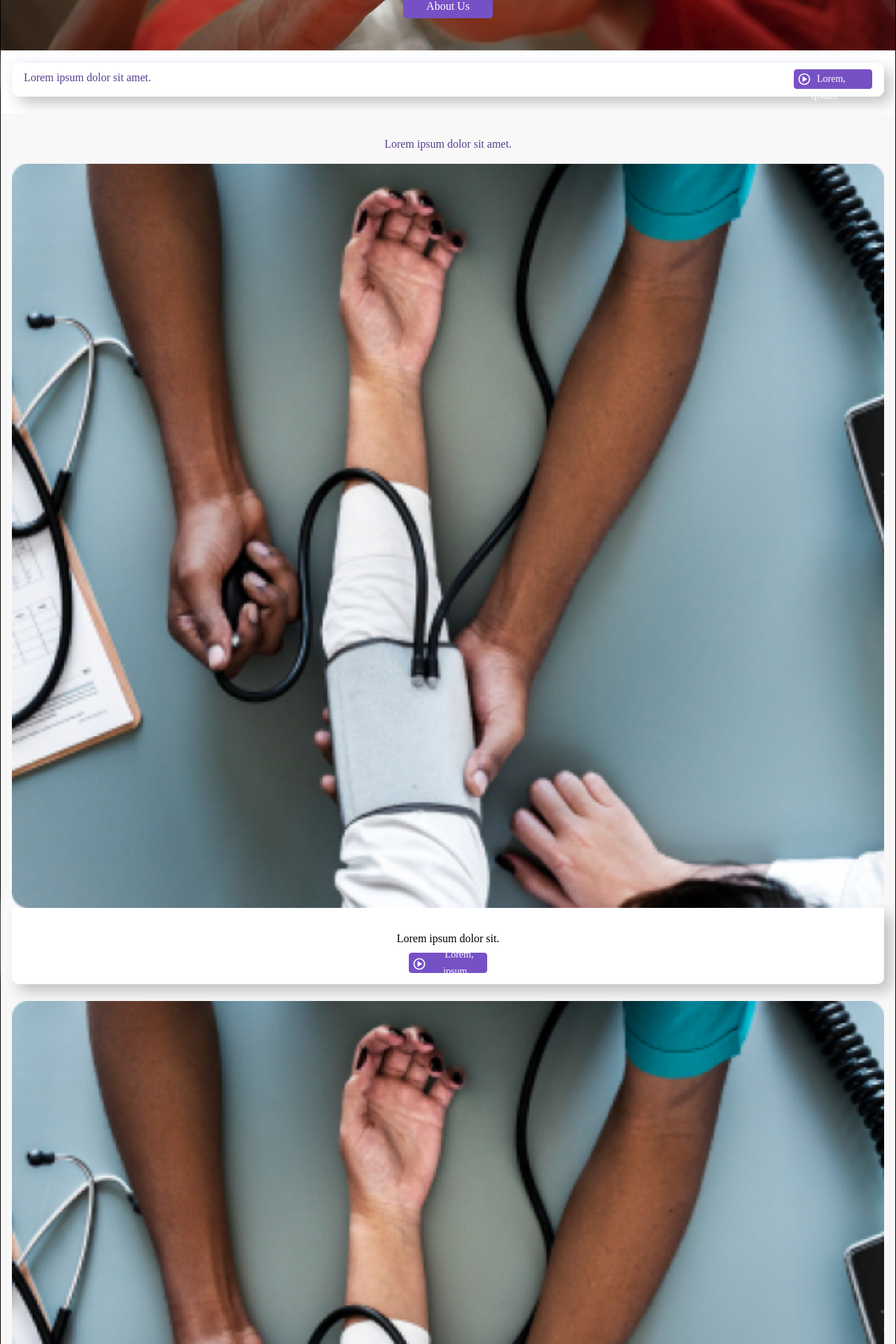
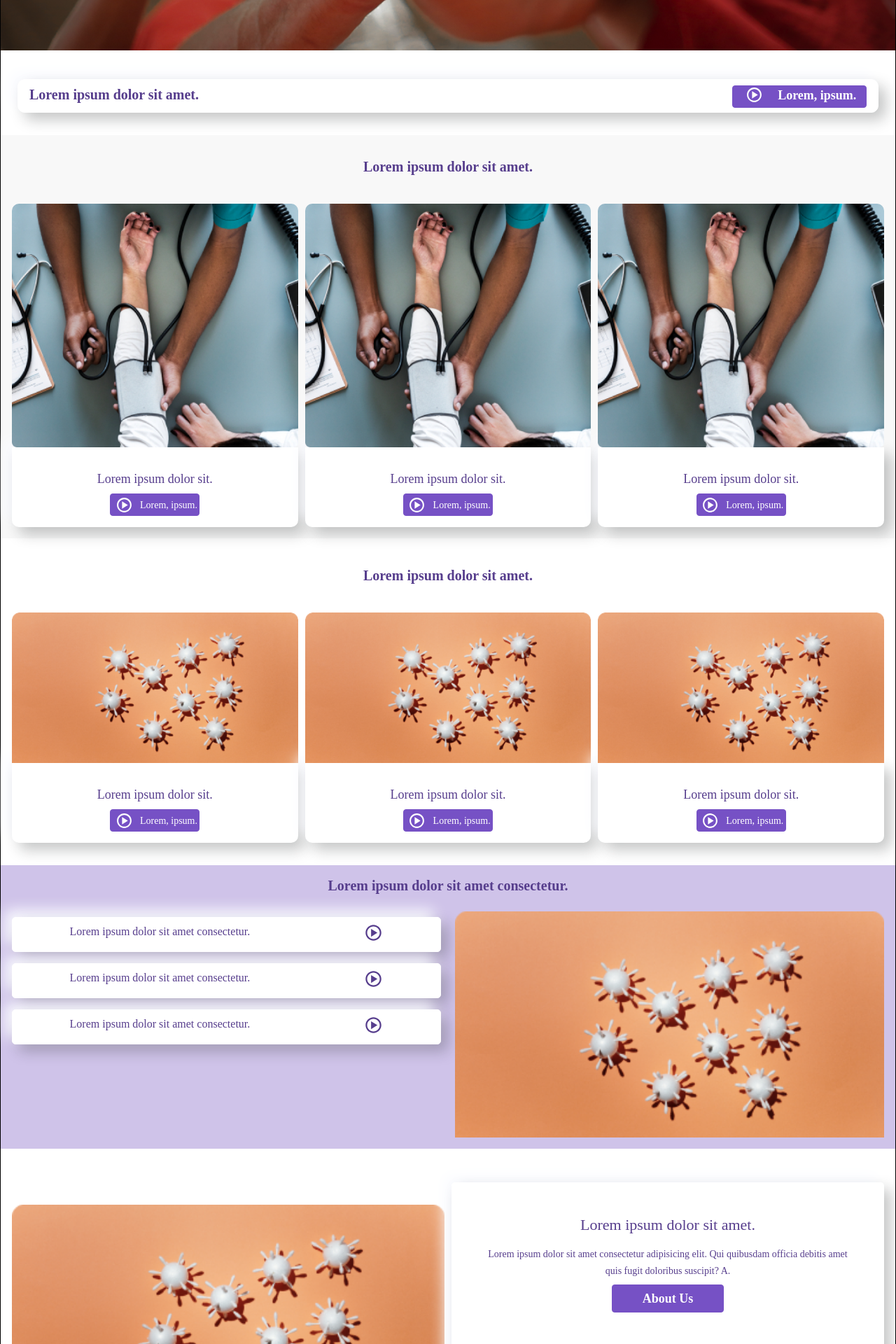
Before and after one commit to DevZibah/SCA-TeamHerHive, a React (Create React App) app: page / in a window 1280 px wide. Shown: the part 620-2540 px from the top of the page at 70% size. Built offline with nearby package versions, Linux system fonts and the light colour scheme.

Commit message:
craeted a tb view

```diff
--- a/src/Components/Home.js
+++ b/src/Components/Home.js
@@ -20,7 +20,7 @@ const Home = () => {
           </Link>
         </div>
       </section>
-      <div className='p-3'>
+      <div className='p-3 div-mid p-md-4'>
         <section className='sec-two d-flex p-3'>
           <p className='p-th mt-n2'>Lorem ipsum dolor sit amet.</p>
           <div className='d-flex div-tw mt-n2'>
@@ -28,7 +28,7 @@ const Home = () => {
               <BiPlayCircle className='icon ml-1' />
             </div>
             <div>
-              <small className='ml-2'>Lorem, ipsum.</small>
+              <small className='ml-2 smmall'>Lorem, ipsum.</small>
             </div>
           </div>
         </section>
@@ -36,10 +36,10 @@ const Home = () => {
       <section className='sec-three mt-2 p-3'>
         <p className='text-center p-fou mt-3'>Lorem ipsum dolor sit amet.</p>
         <article className='articl'>
-          <div className=''>
+          <div className='mt-md-4'>
             <img className='img-on' src={rec31} alt='rec31' />
             <div className='div-fiv text-center p-3'>
-              <p className='mt-3'>Lorem ipsum dolor sit.</p>
+              <p className='mt-3 div-fiv-p'>Lorem ipsum dolor sit.</p>
               <div className='d-flex div-tw mt-n2 div-teo'>
                 <div>
                   <BiPlayCircle className='icon ml-1' />
@@ -53,7 +53,7 @@ const Home = () => {
           <div className=''>
             <img className='img-on mt-4' src={rec31} alt='rec31' />
             <div className='div-fiv text-center p-3'>
-              <p className='mt-3'>Lorem ipsum dolor sit.</p>
+              <p className='mt-3 div-fiv-p'>Lorem ipsum dolor sit.</p>
               <div className='d-flex div-tw mt-n2 div-teo'>
                 <div>
                   <BiPlayCircle className='icon ml-1' />
@@ -67,7 +67,7 @@ const Home = () => {
           <div className=''>
             <img className='img-on mt-4' src={rec31} alt='rec31' />
             <div className='div-fiv text-center p-3'>
-              <p className='mt-3'>Lorem ipsum dolor sit.</p>
+              <p className='mt-3 div-fiv-p'>Lorem ipsum dolor sit.</p>
               <div className='d-flex div-tw mt-n2 div-teo'>
                 <div>
                   <BiPlayCircle className='icon ml-1' />
@@ -83,10 +83,10 @@ const Home = () => {
       <section className='sec-four mt-2 p-3'>
         <p className='text-center p-fou mt-3'>Lorem ipsum dolor sit amet.</p>
         <article className='articl'>
-          <div className=''>
+          <div className='mt-md-4'>
             <img className='img-on' src={rec22} alt='rec22' />
             <div className='div-fiv text-center p-3'>
-              <p className='mt-3'>Lorem ipsum dolor sit.</p>
+              <p className='mt-3 div-fiv-p'>Lorem ipsum dolor sit.</p>
               <div className='d-flex div-tw mt-n2 div-teo'>
                 <div>
                   <BiPlayCircle className='icon ml-1' />
@@ -100,7 +100,7 @@ const Home = () => {
           <div className=''>
             <img className='img-on mt-4' src={rec22} alt='rec22' />
             <div className='div-fiv text-center p-3'>
-              <p className='mt-3'>Lorem ipsum dolor sit.</p>
+              <p className='mt-3 div-fiv-p'>Lorem ipsum dolor sit.</p>
               <div className='d-flex div-tw mt-n2 div-teo'>
                 <div>
                   <BiPlayCircle className='icon ml-1' />
@@ -114,7 +114,7 @@ const Home = () => {
           <div className=''>
             <img className='img-on mt-4' src={rec22} alt='rec22' />
             <div className='div-fiv text-center p-3'>
-              <p className='mt-3'>Lorem ipsum dolor sit.</p>
+              <p className='mt-3 div-fiv-p'>Lorem ipsum dolor sit.</p>
               <div className='d-flex div-tw mt-n2 div-teo'>
                 <div>
                   <BiPlayCircle className='icon ml-1' />
@@ -131,10 +131,11 @@ const Home = () => {
         <p className='text-center p-sx'>
           Lorem ipsum dolor sit amet consectetur.
         </p>
-        <article>
+        <article className=''>
           <div>
-            <img className='img-on' src={rec22} alt='' />
+            <img className='img-on image-one' src={rec22} alt='' />
           </div>
+          <article className='arti-one'>
             <div>
               <div className='mt-3 p-sv d-flex'>
                 <p className='mt-2 p-eig'>
@@ -155,11 +156,15 @@ const Home = () => {
                 <BiPlayCircle className='icon-on mt-2' />
               </div>
             </div>
+            <div>
+              <img className='image-two mt-md-2' src={rec22} alt='' />
+            </div>
+          </article>
         </article>
       </section>
-      <section className='mt-3 p-3'>
+      <section className='mt-3 p-3 secc-on'>
         <div>
-          <img className='img-on' src={rec22} alt='rec22' />
+          <img className='img-on mt-md-5' src={rec22} alt='rec22' />
         </div>
         <div className='div-sept mt-3 text-center p-5'>
           <p className='p-sept'>Lorem ipsum dolor sit amet.</p>
@@ -169,14 +174,17 @@ const Home = () => {
           </small>{' '}
           <br />
           <Link to='/About' className='text-capitalize p-1'>
-            <button className='text-capitalize p-1 buttn mt-2'>about us</button>
+            <button className='text-capitalize p-1 buttn buttnn mt-2'>
+              about us
+            </button>
           </Link>
         </div>
       </section>
       <section className='mt-3 p-3'>
-        <div>
+        <div className='divv'>
           <img className='img-on' src={rec22} alt='rec22' />
         </div>
+        <article className='secc-on'>
           <div className='div-sept mt-3 text-center p-5'>
             <p className='p-sept'>Lorem ipsum dolor sit amet.</p>
             <small className='pp-p'>
@@ -185,11 +193,15 @@ const Home = () => {
             </small>{' '}
             <br />
             <Link to='/Stories' className='text-capitalize p-1'>
-            <button className='text-capitalize p-1 buttn mt-2'>
+              <button className='text-capitalize p-1 buttn buttnn mt-2'>
                 more stories
               </button>
             </Link>
           </div>
+          <div className='mt-md-3 divv-on'>
+            <img className='img-on mt-md-4' src={rec22} alt='rec22' />
+          </div>
+        </article>
       </section>
       <section className='sec-six mt-3 p-3'>
         <p className='text-center p-sx'>
@@ -197,8 +209,9 @@ const Home = () => {
         </p>
         <article>
           <div>
-            <img className='img-on' src={rec22} alt='' />
+            <img className='img-on image-one' src={rec22} alt='' />
           </div>
+          <article className='arti-one'>
             <div>
               <div className='mt-3 p-sv d-flex'>
                 <p className='mt-2 p-eig'>
@@ -219,6 +232,10 @@ const Home = () => {
                 <BiPlayCircle className='icon-on mt-2' />
               </div>
             </div>
+            <div>
+              <img className='image-two mt-md-2' src={rec22} alt='' />
+            </div>
+          </article>
         </article>
         <div className='text-center'>
           <Link to='/Contact' className='text-capitalize p-1'>
--- a/src/Components/Navbar.js
+++ b/src/Components/Navbar.js
@@ -27,7 +27,7 @@ const Navbar = () => {
           '
           id='navbarNav'
         >
-          <ul class='navbar-nav'>
+          <ul class='navbar-nav grid'>
             <Link to='/' className='navlinks text-capitalize'>
               <p>home</p>
             </Link>
```
Also changed, not shown: src/style/All.css. Lines whose indentation alone changed are shown as unchanged.
